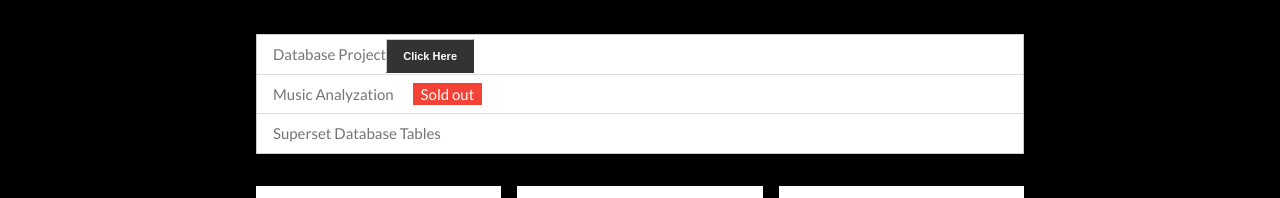
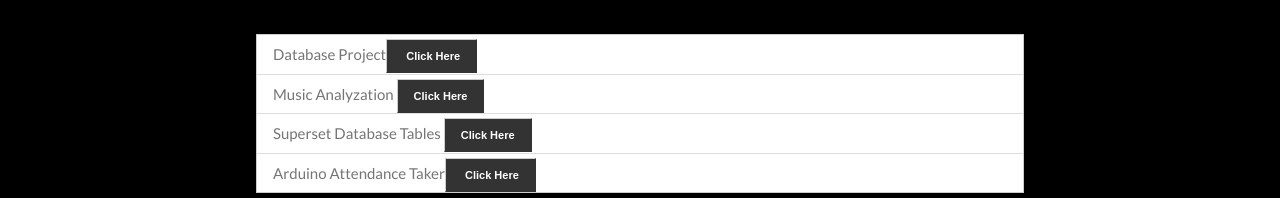
Before and after one commit to ArfanKabir/ArfanKabir.github.io, a plain HTML site: page index.html in a window 1280 px wide. Shown: the part 524-722 px from the top of the page. Drawn offline with nearby package versions, Linux system fonts and the light colour scheme.

Commit message:
Update index.html

```diff
--- a/index.html
+++ b/index.html
@@ -57,9 +57,10 @@
       <p class="w3-opacity w3-center"><i>Various projects, both personal, professional (that can be disclosed) and for various undergraduate classes</i></p><br>
 
       <ul class="w3-ul w3-border w3-white w3-text-grey">
-        <li class="w3-padding">Database Project<a href="https://github.com/ArfanKabir/Database-Project" class = "button">Click Here</a></li>
-        <li class="w3-padding">Music Analyzation <span class="w3-tag w3-red w3-margin-left">Sold out</span></li>
-        <li class="w3-padding">Superset Database Tables <span class="w3-badge w3-right w3-margin-right"></span></li>
+        <li class="w3-padding">Database Project<a href="https://github.com/ArfanKabir/Database-Project" class = "button"> Click Here</a></li>
+        <li class="w3-padding">Music Analyzation <a href = "https://github.com/ArfanKabir/SongTracker" class = "button"> Click Here</a></li>
+        <li class="w3-padding">Superset Database Tables <a href = "https://github.com/ArfanKabir/Superset" class = "button"> Click Here</a></li>
+        <li class="w3-padding">Arduino Attendance Taker<a href = "https://github.com/ArfanKabir/Ardiuno-File-Writer" class = "button"> Click Here</a></li>
       </ul>
 
       <div class="w3-row-padding w3-padding-32" style="margin:0 -16px">
```
